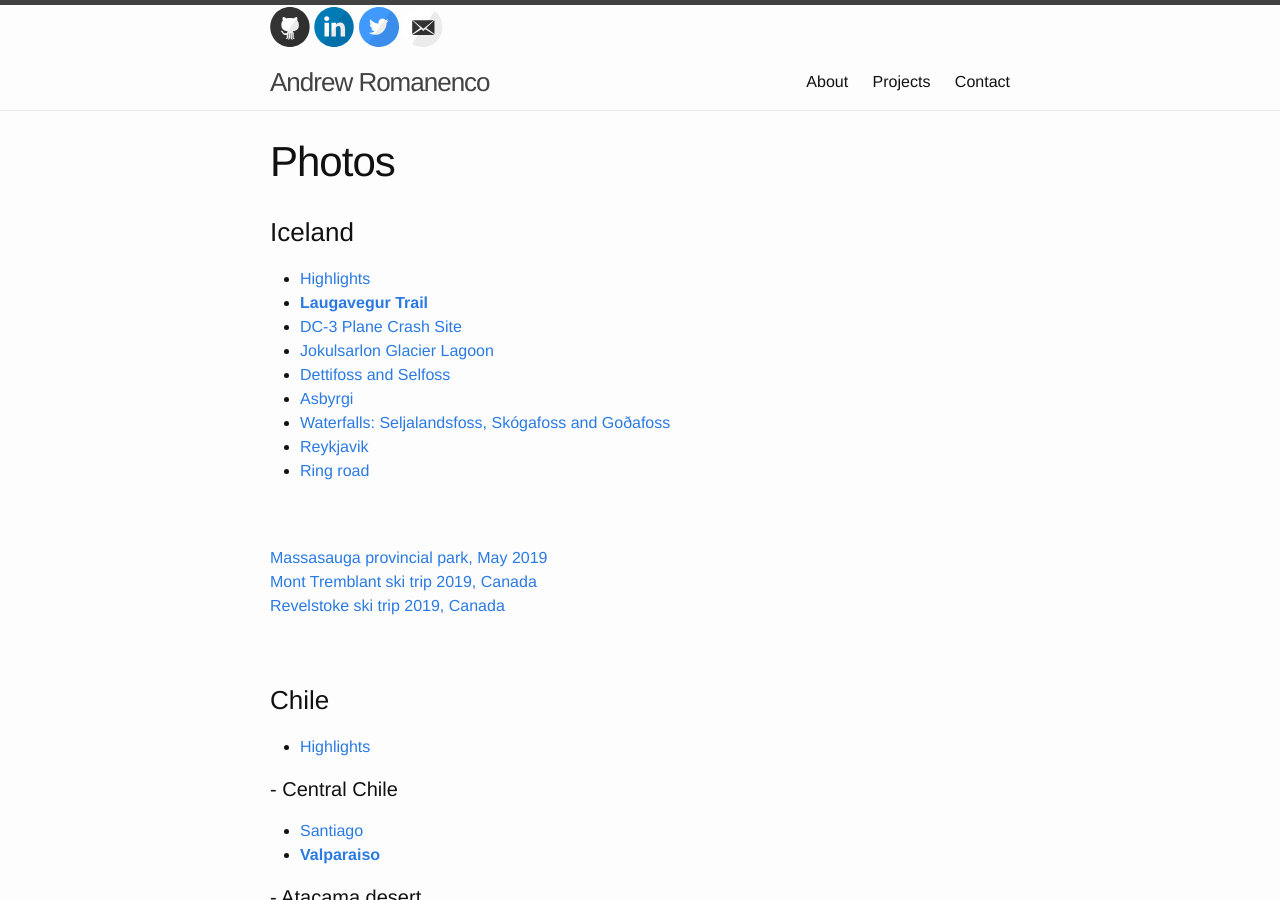
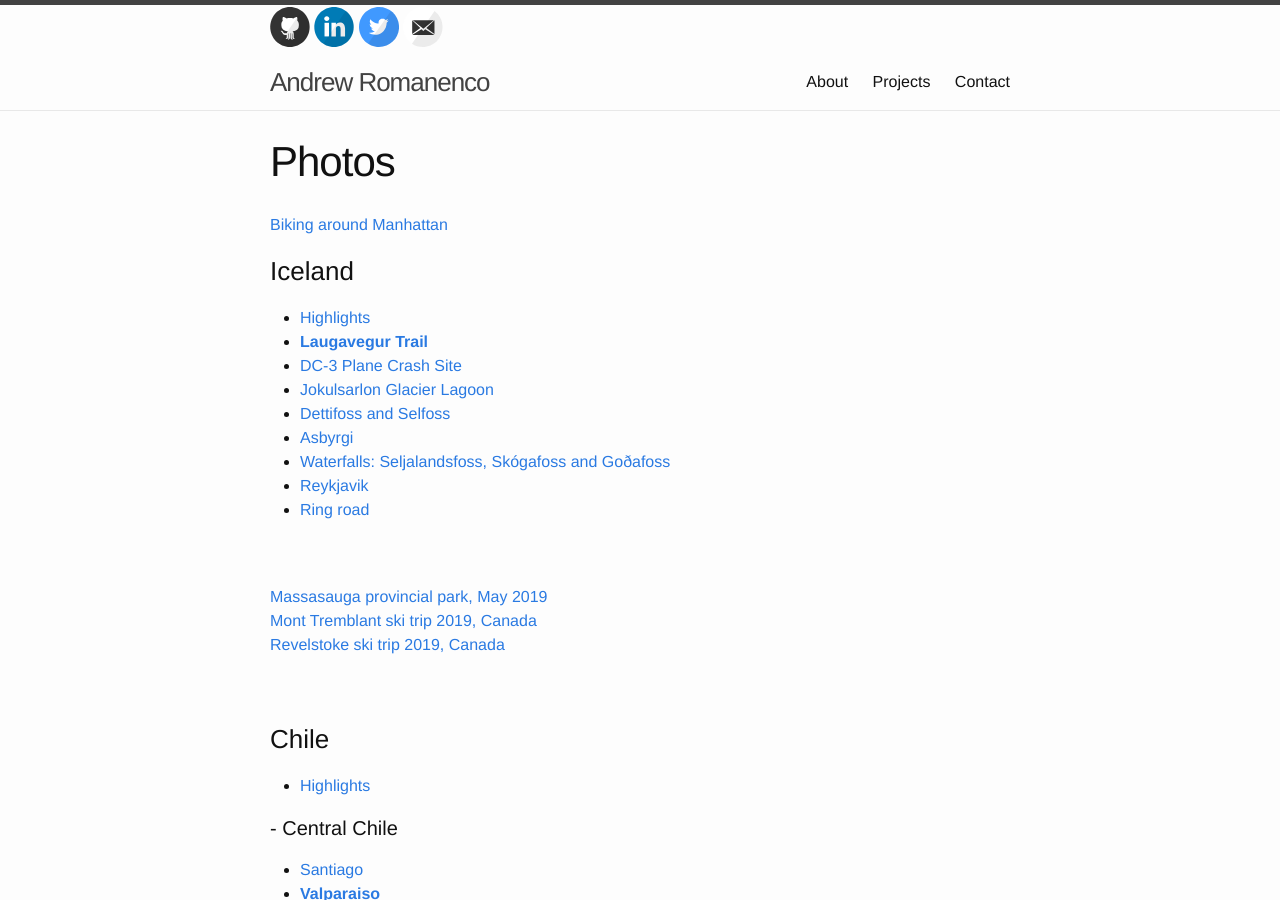
Before and after one commit to andrewromanenco/andrewromanenco.github.io, a Jekyll site: the page built from photos.markdown, in a window 1280 px wide and 900 px high. Built offline with Jekyll 4.4.1, drawn with Linux system fonts in a browser that asks for light colours; comment, search, counter and statistics services are not loaded.

Commit message:
Add Manhattan pics

```diff
--- a/photos.markdown
+++ b/photos.markdown
@@ -3,6 +3,8 @@ layout: page
 title: Photos
 permalink: /photos/
 ---
+
+<a href="https://photos.app.goo.gl/mwgSHh4qFePm7ynF6" target="_blank">Biking around Manhattan</a><br/>
 
 ### Iceland
 
```
